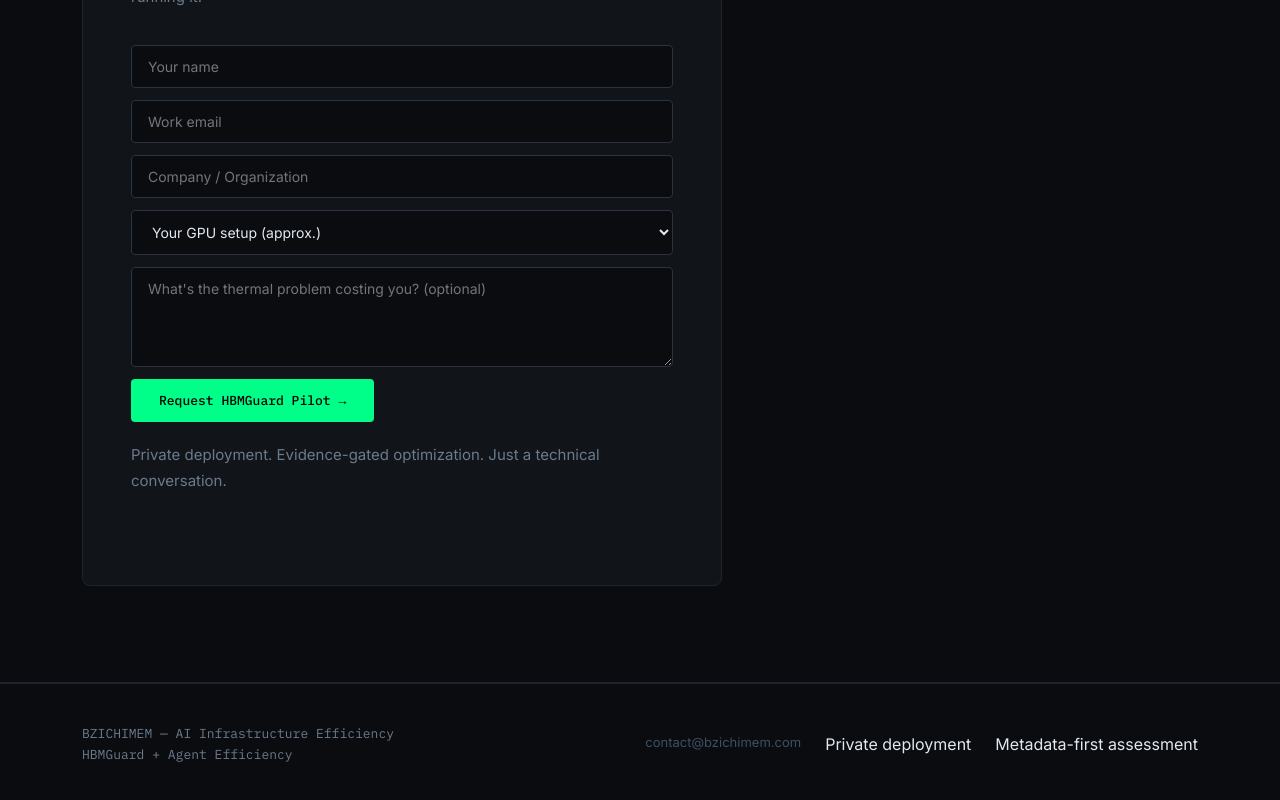
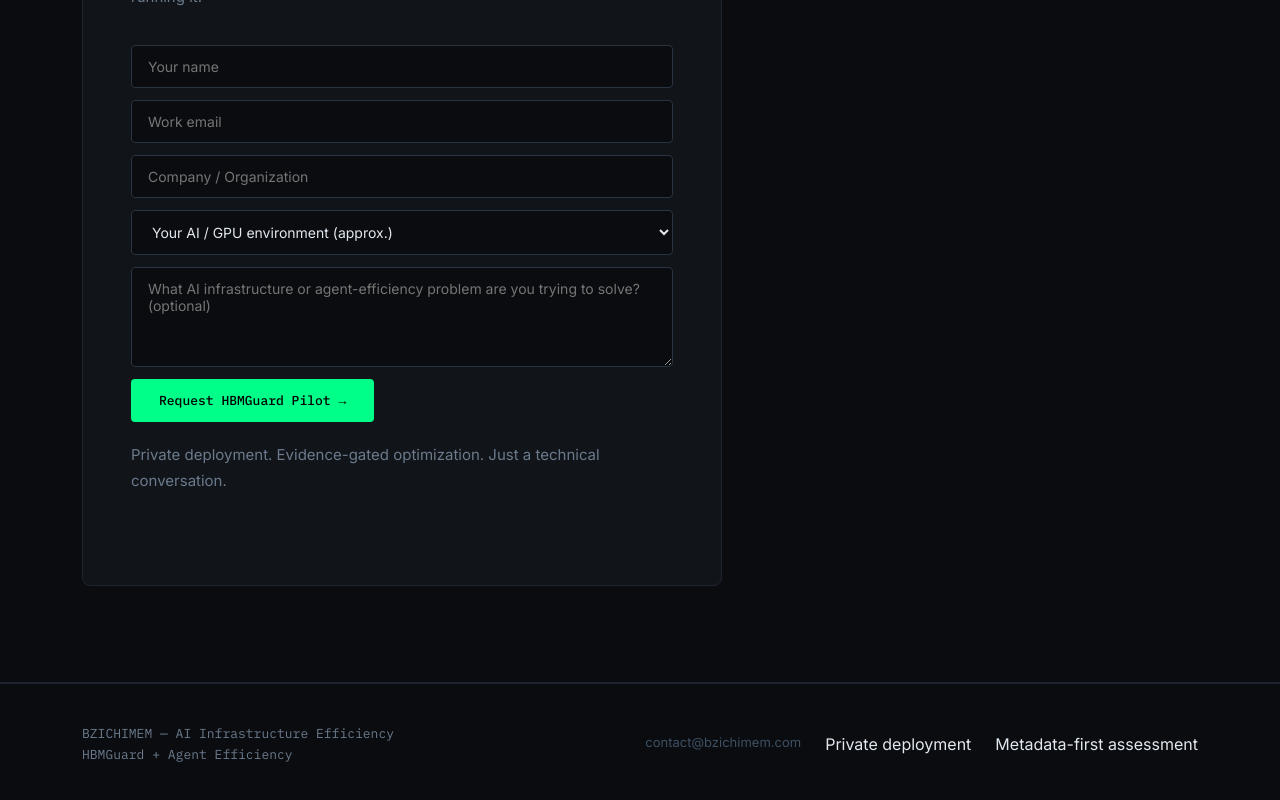
Before and after one commit to HBMGuard/landing-page, a Next.js app: page / in a window 1280 px wide. Shown: the part 7537-8337 px from the top of the page. Built offline with nearby package versions, Linux system fonts and the light colour scheme.

Commit message:
Update AI infrastructure form prompts

```diff
--- a/app/contact-form.tsx
+++ b/app/contact-form.tsx
@@ -54,7 +54,7 @@ export function ContactForm() {
         <input type="text" name="company" placeholder="Company / Organization" />
         <select name="setup" defaultValue="">
           <option value="" disabled>
-            Your GPU setup (approx.)
+            Your AI / GPU environment (approx.)
           </option>
           <option value="1-10">1–10 GPUs</option>
           <option value="10-100">10–100 GPUs</option>
@@ -62,7 +62,7 @@ export function ContactForm() {
           <option value="1000+">1000+ GPUs</option>
           <option value="cloud-spot">Primarily cloud spot (GCP / AWS)</option>
         </select>
-        <textarea name="message" placeholder="What's the thermal problem costing you? (optional)" />
+        <textarea name="message" placeholder="What AI infrastructure or agent-efficiency problem are you trying to solve? (optional)" />
         <button
           className="btn-primary"
           type="submit"
```
